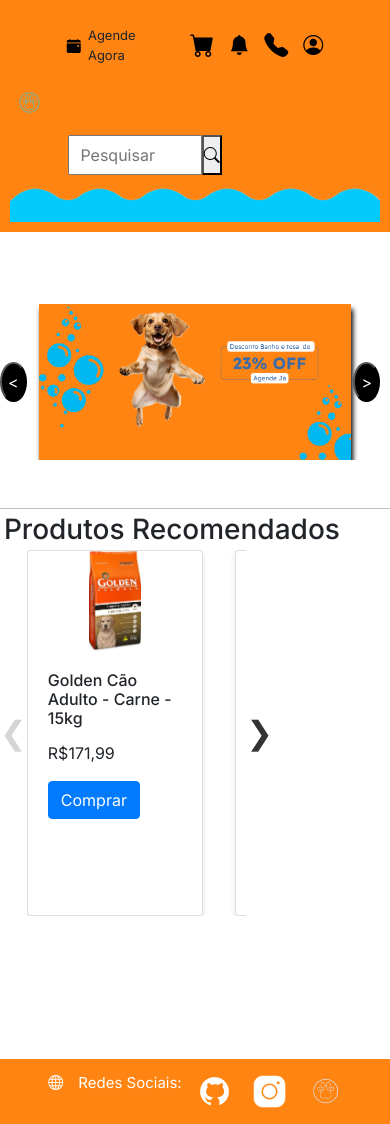
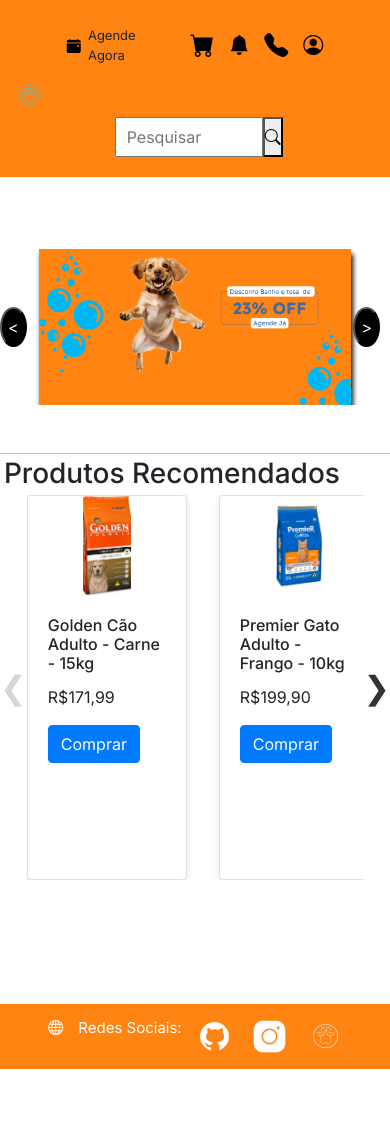
Before and after one commit to Enz0Souza/Desafio-Trilha-Front-End., an Angular app: page /home in a window 390 px wide. After the commit the page ends 1069 px from the top, so only its background shows below. Built offline with nearby package versions, Linux system fonts and the light colour scheme.

Commit message:
estilização home modificada

```diff
--- a/src/app/components/product-carousel/product-carousel.component.css
+++ b/src/app/components/product-carousel/product-carousel.component.css
@@ -99,8 +99,12 @@
     display: flex;
     align-items: center;
     justify-content: center;
-    width: 70%;
-    max-width: 800px;
-    margin-left: 0%;
+    width: 100%;
+    max-width: 850px;
+  }
+
+   .card {
+    flex: 0 0 10rem;
+    box-shadow: 0 2px 6px rgba(0,0,0,0.1);
   }
 }
--- a/src/styles.css
+++ b/src/styles.css
@@ -308,6 +308,10 @@
     width: 100%;
   }
 
+   #decoracao {
+    display: none;
+  }
+
     #card-user {
     width: 90%;
     right: 5%;
@@ -324,18 +328,19 @@
   }
 
   #Logo {
-    width: 6500px;
-    margin: 10px auto;
+    width: 7000px;
     position: static;
+
   }
 
   #pesquisa {
     position: relative;
-    width: 90%;
+    width: 100%;
     margin: 10px auto;
     height: 40px;
-    left: auto;
     top: auto;
+    left: 16%;
+
   }
 
   #inputsh {
@@ -403,11 +408,4 @@
     display: inline-block;
     margin-bottom: 5px;
   }
-
-  footer {
-    margin-top: 30px;
-    padding: 20px;
-    background: #f5f5f5;
-    text-align: center;
 }
-}
```
Lines whose indentation alone changed are shown as unchanged.
